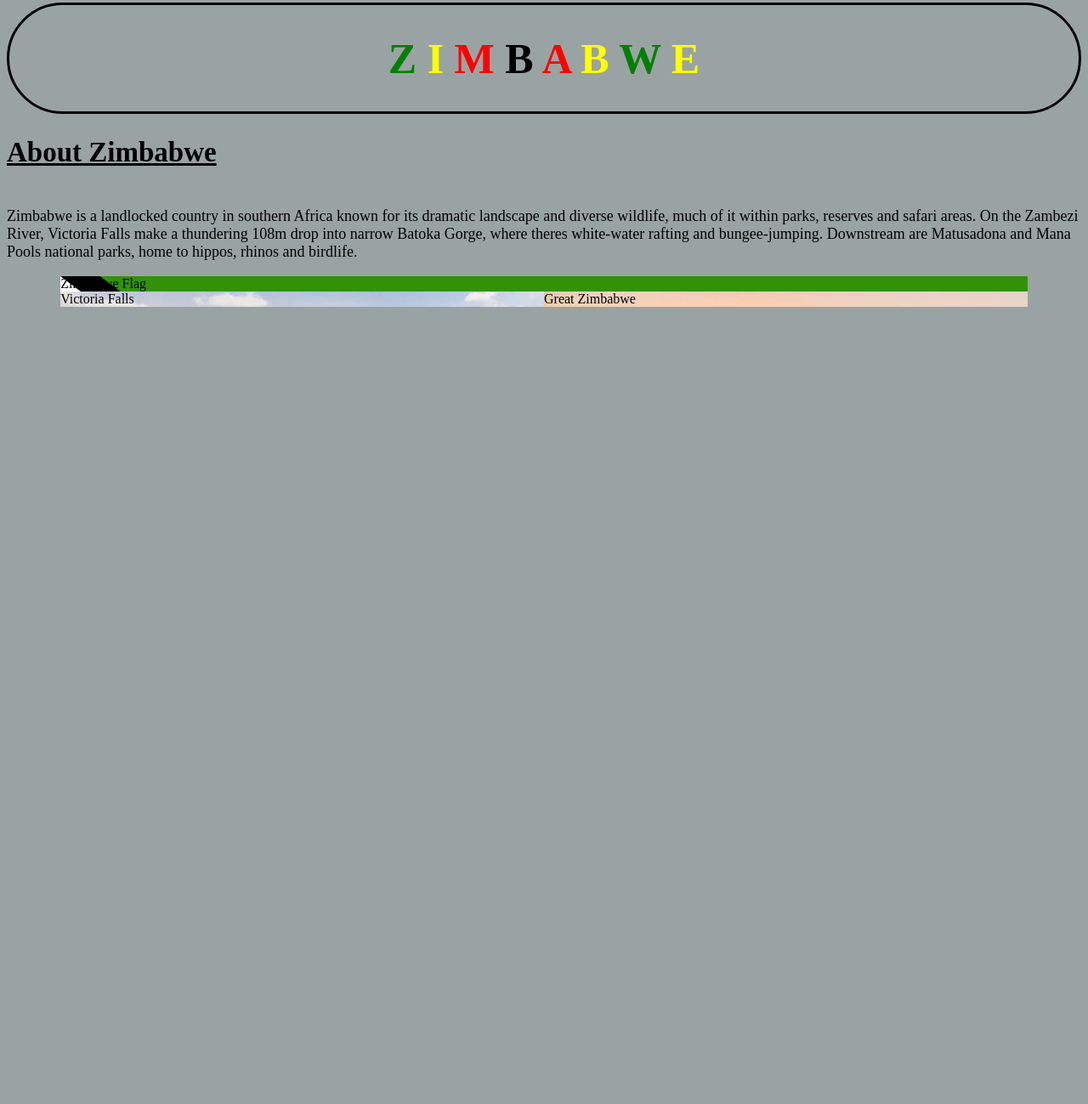
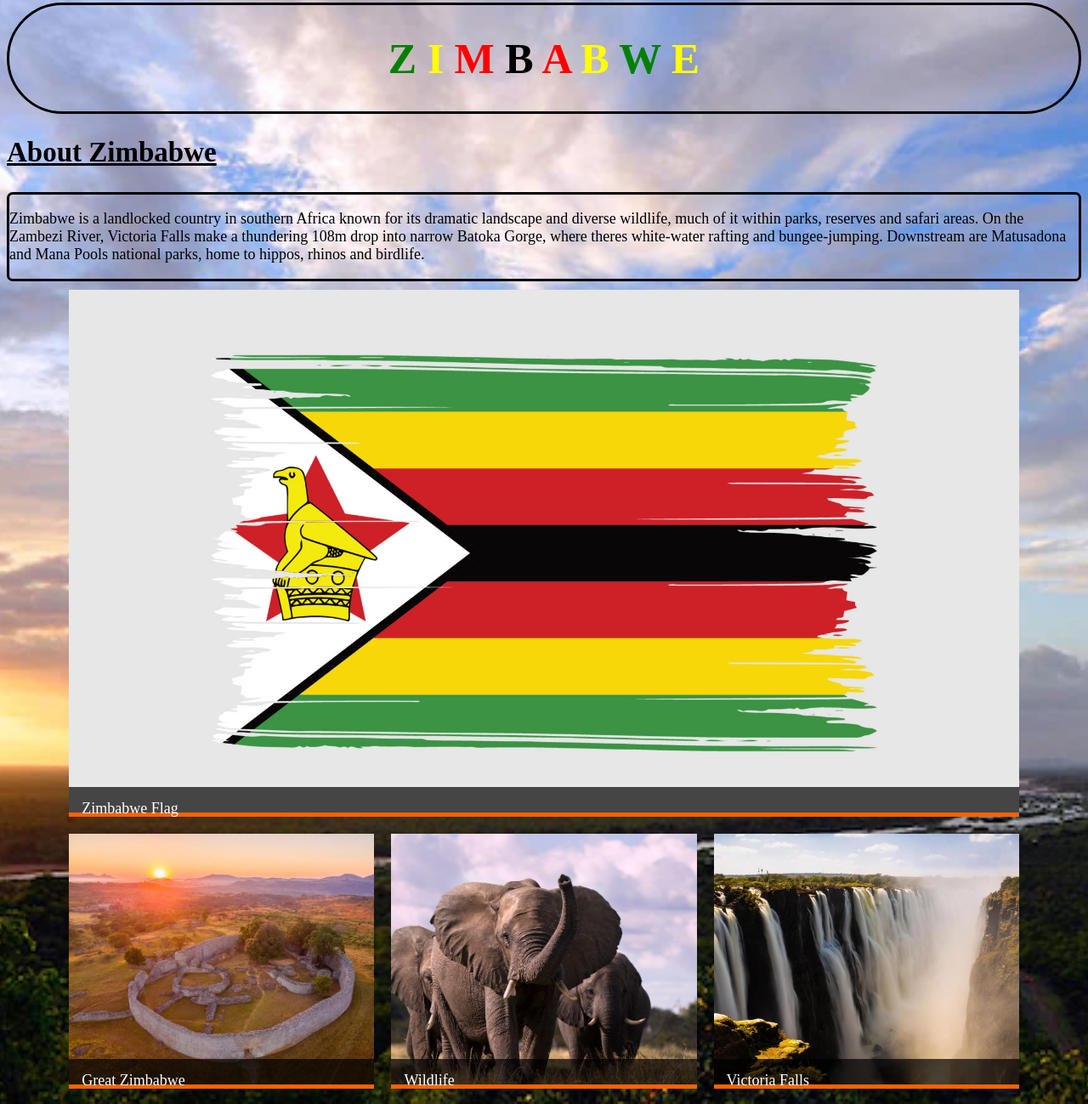
Before and after one commit to CraigNaylor/Zimbabwe, a plain HTML site: page assets/index.html in a window 1280 px wide. Shown: the part 5-1304 px from the top of the page at 85% size. Before the commit the page ends 800 px from the top, so only its background shows below. Drawn offline with Linux system fonts and the light colour scheme.

Commit message:
version 1 site

```diff
--- a/assets/CSS/style.css
+++ b/assets/CSS/style.css
@@ -1,5 +1,13 @@
+* {
+    box-sizing: border-box;
+  }
+
 body {
     background-color: rgb(154, 163, 163);
+    background-image: url("../Images/horizon.webp");
+    background-repeat: no-repeat;
+    background-position: center;
+    background-size: cover;
 }
 
 .header {
@@ -21,31 +29,65 @@ body {
     font-size: 18px;
     font-family:'Times New Roman', Times, serif;
     text-decoration: none;
+    border: 3px;
+    border-style: solid;
+    border-color: black;
+    border-radius: 7px;
 }
 
-
-
-.grid-container {
-    margin: 0 5%;
-    display: grid;
-    grid-template-rows: 1fr 1fr;
-    grid-template-columns: 1fr 1fr;
-    grid-template-areas:
-    "flag flag"
-    "falls great";
+#categoryGrid {
+    margin: 0px 5%;
+  display: grid;
+  grid-template-rows: 320px 320px 320px;
+  grid-template-columns: 1fr 1fr 1fr;
+  grid-template-areas:
+  "f f f"
+  "f f f"
+  "g w v"
 }
 
 #flag {
-    grid-area: flag;
-    background-image: url("/Images/flag.png");
+    grid-area: f;
+    background-image: url("../Images/brush flag.webp");
+}
+
+#great {
+grid-area: g;
+background-image: url("../Images/great.jpg");
 }
 
 #falls {
-    grid-area: falls;
-    background-image: url("/Images/Falls.jpg");
+    grid-area: v;
+    background-image: url("../Images/Falls.jpg");
 }
 
-#great {
-    grid-area: great;
-    background-image: url("/Images/great.jpg");
+#wild {
+    grid-area: w;
+    background-image: url("../Images/wildlife.jpg");
 }
+
+.categoryGridArea {
+    background-position: center center;
+    background-size: cover;
+    background-repeat: no-repeat;
+    margin: 10px;
+    cursor: pointer;
+    display: grid;
+    align-content: end;
+
+  }
+
+  .heading {
+    background-color: rgba(0,0,0,0.7);
+    padding: 15px;
+    height: 25px;
+    color: white;
+    font-size: 18px;
+    border-bottom: 5px solid #FF6200;
+  }
+
+  a {
+    text-decoration: none;
+    color: white;
+    font-size: 18px;
+  }
--- a/assets/index.html
+++ b/assets/index.html
@@ -3,8 +3,9 @@
 
 <head>
     <meta charset="UTF-8" />
+    <meta name="viewport" content="width=device-width, initial-scale=1.0">
     <title> Zimbabwe</title>
-    <link rel="stylesheet" href="/assets/CSS/style.css">
+    <link href="CSS/style.css" rel="stylesheet" type="text/css">
 </head>
 
 <body>
@@ -31,19 +32,22 @@
             Matusadona and Mana Pools national parks, home to hippos, rhinos and birdlife.</p>
     </div>
 
-        <div class="grid-container">
-            <div id="flag" class="categoryGridArea">
-                <div class="heading"> Zimbabwe Flag</div>
+    <section id="categoryGrid">
+        <div id="flag" class="categoryGridArea">
+            <div class="heading"><a href="https://en.wikipedia.org/wiki/Flag_of_Zimbabwe" target="_blank">Zimbabwe Flag</a></div>
             </div>
+            <div id="great" class="categoryGridArea">
+                <div class="heading"><a href="https://en.wikipedia.org/wiki/Great_Zimbabwe" target="_blank">Great Zimbabwe</a></div>
+                </div>
+                <div id="falls" class="categoryGridArea">
+                    <div class="heading"><a href="https://en.wikipedia.org/wiki/Victoria_Falls" target="_blank">Victoria Falls</a> </div>
+                    </div>
+                    <div id="wild" class="categoryGridArea">
+                        <div class="heading"><a href="https://en.wikipedia.org/wiki/Wildlife_of_Zimbabwe#:~:text=The%20prominent%20wild%20fauna%20includes,zebra%2C%20and%20several%20antelope%20species." target="_blank">Wildlife</a></div>
+                        </div>
 
-            <div id="falls" class="categoryGridArea">
-                <div class="heading">Victoria Falls</div>
-            </div>
-
-            <div id="great" class="categoryGridArea">
-                <div class="heading">Great Zimbabwe</div>
-            </div>
         </div>
+    </section>
 
 
 
```
Also changed, not shown: assets/Images/Falls.jpg (renamed from Images/Falls.jpg), assets/Images/brush flag.webp (added), assets/Images/flag.png (renamed from Images/flag.png), assets/Images/great.jpg (renamed from Images/great.jpg), assets/Images/horizon.webp (added), assets/Images/wildlife.jpg (added).
